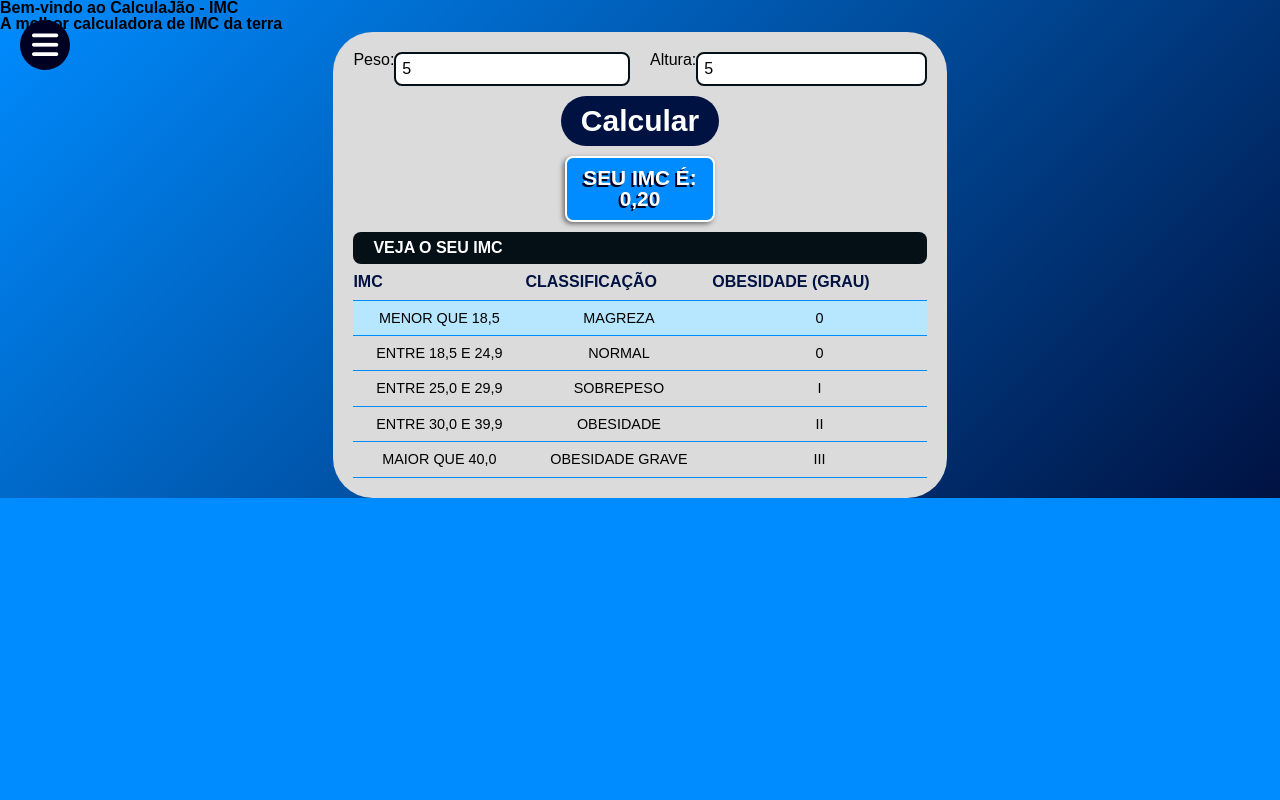
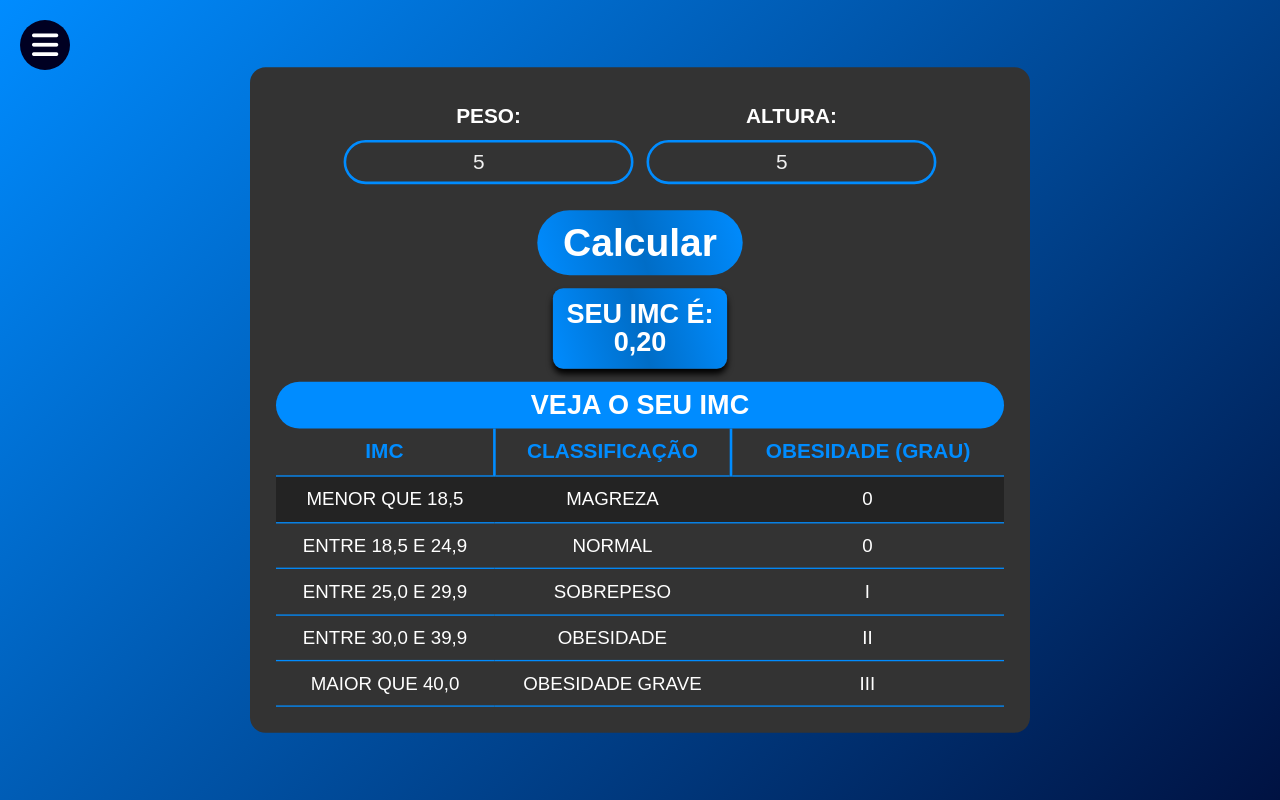
Before and after one commit to 0Carvalh0/multicalc, a website: page src/pages/imc.html in a window 1280 px wide. Both pictures are taken after typing "5", "5" into the empty fields and a click on the button "Calcular". Drawn offline with Linux system fonts and the light colour scheme.

Commit message:
Refiz o estilo da calculadora de IMC

```diff
--- a/src/pages/imc.html
+++ b/src/pages/imc.html
@@ -16,6 +16,7 @@
     <script
       src="https://kit.fontawesome.com/9bfb2428d0.js"
       crossorigin="anonymous"
+      defer
     ></script>
   </head>
 
@@ -35,11 +36,6 @@
           <div id="relogio">00:00</div>
         </ul>
       </aside>
-
-      <div class="header__title">
-        <h1 class="text title">Bem-vindo ao CalculaJão - IMC</h1>
-        <h2 class="text subtitle">A melhor calculadora de IMC da terra</h2>
-      </div>
     </header>
 
     <main>
@@ -69,7 +65,12 @@
           </div>
         </div>
 
-        <input type="button" onclick="imc()" id="calc__botao" value="Calcular" />
+        <input
+          type="button"
+          onclick="imc()"
+          id="calc__botao"
+          value="Calcular"
+        />
 
         <div id="res"></div>
 
@@ -80,7 +81,16 @@
             </tr>
             <tr>
               <th scope="col" class="table__col-Titulo">IMC</th>
-              <th scope="col" class="table__col-Titulo">CLASSIFICAÇÃO</th>
+              <th
+                scope="col"
+                class="table__col-Titulo"
+                style="
+                  border-left: 2px solid var(--cor1);
+                  border-right: 2px solid var(--cor1);
+                "
+              >
+                CLASSIFICAÇÃO
+              </th>
               <th scope="col" class="table__col-Titulo">OBESIDADE (GRAU)</th>
             </tr>
           </thead>
--- a/src/scripts/imc.js
+++ b/src/scripts/imc.js
@@ -20,17 +20,17 @@ function imc() {
     window.alert(`[ERRO] Digite um peso e uma altura!`);
   } else {
     res.innerHTML = `SEU IMC É:<br>${imcres.toFixed(2).replace(".", ",")}`;
-    res.style.opacity = 1;
+    res.style.display = "flex";
     if (imcres < 18.5) {
-      linha1.style.backgroundColor = "#b6e7ff";
+      linha1.style.backgroundColor = "#00000050";
     } else if (imcres >= 18.5 && imcres < 24.9) {
-      linha2.style.backgroundColor = "#b6e7ff";
+      linha2.style.backgroundColor = "#00000050";
     } else if (imcres >= 25 && imcres < 29.9) {
-      linha3.style.backgroundColor = "#b6e7ff";
+      linha3.style.backgroundColor = "#00000050";
     } else if (imcres >= 30 && imcres < 39.9) {
-      linha4.style.backgroundColor = "#b6e7ff";
+      linha4.style.backgroundColor = "#00000050";
     } else {
-      linha5.style.backgroundColor = "#b6e7ff";
+      linha5.style.backgroundColor = "#00000050";
     }
   }
 }
--- a/src/styles/imc.css
+++ b/src/styles/imc.css
@@ -1,49 +1,53 @@
-main {
-  display: flex;
-  justify-content: center;
-  width: 100vw;
-}
-
 main form {
   display: flex;
   flex-direction: column;
 
-  background-color: #dbdbdb;
-  border-radius: 40px;
+  height: fit-content;
+  width: 600px;
+
+  background-color: #333;
+  color: #fff;
+  border-radius: 12px;
   padding: 20px;
+  scale: 1.3;
 }
 
 main form div {
   display: flex;
-  width: 100%;
-}
-
-main form div:first-child {
-  margin-right: 20px;
+  justify-content: center;
+  gap: 10px;
 }
 
 main form div div {
-  width: 50%;
+  display: flex;
+  flex-direction: column;
+  align-items: center;
+  margin: 10px 0px;
+}
+
+main form div div label {
+  text-transform: uppercase;
+  font-weight: 600;
 }
 
 main form #iform__peso,
 #iform__altura {
-  border: 2px solid var(--cor4);
-  background-color: #fff;
-  border-radius: 8px;
+  border: 2px solid var(--cor1);
+  border-radius: 100px;
   padding: 6px;
+  color: #f1f1f1;
+  text-align: center;
 
   width: 100%;
 }
 
 main form #calc__botao {
   align-self: center;
-  width: max-content;
 
   border-radius: 50px;
   margin-top: 10px;
 
-  background-color: var(--cor3);
+  background-image: linear-gradient(75deg, #008cff, #006dc7, #008cff);
   padding: 8px 20px;
   color: #fff;
   font-weight: 700;
@@ -51,31 +55,27 @@ main form #calc__botao {
 }
 
 main form #calc__botao:hover {
-  transform: scale(1.05);
-  background-color: var(--cor1);
-  box-shadow: 0px 0px 5px black;
-  color: var(--cor5);
+  transform: scale(1.03);
+  background-image: linear-gradient(75deg, #249dff, #008cff, #249dff);
+  box-shadow: 0px 4px 0px #000;
 
-  transition: all ease 0.2s;
+  transition: all ease .3s;
 }
 
 main form #res {
-  opacity: 0;
   margin-top: 10px;
 
-  display: flex;
+  display: none;
   align-self: center;
   justify-content: center;
   text-align: center;
 
-  background-color: var(--cor1);
+  background-image: linear-gradient(75deg, #008cff, #006dc7, #008cff);
   color: #fff;
-  text-shadow: -2px 2px var(--cor5);
+  text-shadow: 2px 2px 6 var(--cor5);
   border-radius: 8px;
-  border: 2px solid #fff;
-  box-shadow: -2px 2px 5px rgba(0, 0, 0, 0.507);
+  box-shadow: 0px 4px 5px #000;
   padding: 10px;
-  width: 150px;
 
   font-size: 1.3rem;
   font-weight: 600;
@@ -86,19 +86,20 @@ table {
 }
 
 table #table__Titulo {
-  background-color: var(--cor4);
+  background-color: var(--cor1);
   color: #fff;
 
-  text-align: start;
+  text-align: center;
+  font-size: 1.3rem;
 
   padding: 8px 20px;
-  border-radius: 8px;
+  border-radius: 100px;
 }
 
 table .table__col-Titulo {
-  text-align: start;
+  text-align: center;
 
-  color: var(--cor3);
+  color: var(--cor1);
   padding: 10px 0px;
 }
 
--- a/src/styles/model.css
+++ b/src/styles/model.css
@@ -29,6 +29,8 @@ html {
 main {
   display: flex;
   justify-content: center;
+  align-items: center;
+  height: 100vh;
 }
 
 .header__menuhamburguer span#btn__menuhamburguer {
```
Also changed, not shown: src/images/bg001.jpg (deleted), src/images/calculadorapIMC-inspiração.png (deleted).
